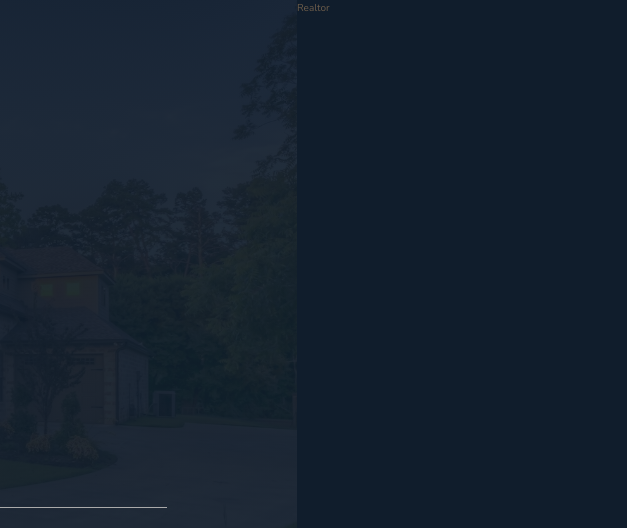
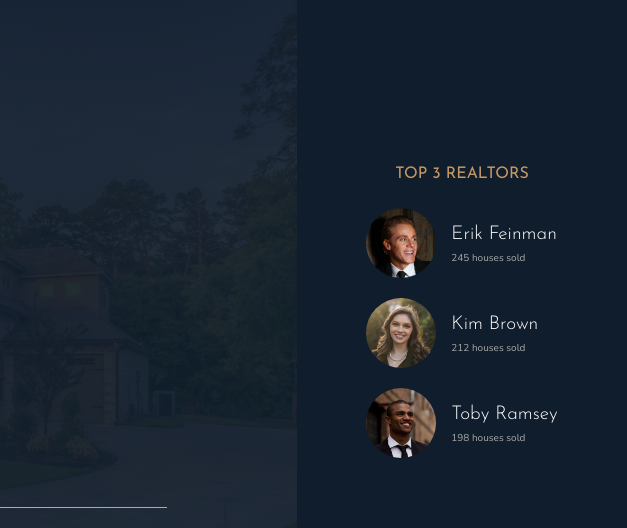
Before and after one commit to 2foil/AdvancedCSS, a website: page Nexter/index.html in a window 1280 px wide. Shown: the top 528 px of the page, 653-1280 px from the left. Drawn offline with nearby package versions, Linux system fonts and the light colour scheme.

Commit message:
realtor done

```diff
--- a/Nexter/index.html
+++ b/Nexter/index.html
@@ -21,23 +21,57 @@
             </a>
         </div>
         <header class="header">
-            <img src="./img/logo.png" alt="logo" class="header__logo">
+            <img src="./img/logo.png" alt="logo" class="header__logo" />
             <h3 class="heading-3">Your own home:</h3>
             <h1 class="heading-1">The ultimate personal freedom</h1>
             <button class="btn">view our properties</button>
             <div class="header__seenon-text">Seen on</div>
             <div class="header__seenon-logos">
-                <img src="./img/logo-bbc.png" alt="Seen on logo 1">
-                <img src="./img/logo-forbes.png" alt="Seen on logo 2">
-                <img src="./img/logo-techcrunch.png" alt="Seen on logo 3">
-                <img src="./img/logo-bi.png" alt="Seen on logo 4">
-            </div>
-
-
+                <img src="./img/logo-bbc.png" alt="Seen on logo 1" />
+                <img src="./img/logo-forbes.png" alt="Seen on logo 2" />
+                <img src="./img/logo-techcrunch.png" alt="Seen on logo 3" />
+                <img src="./img/logo-bi.png" alt="Seen on logo 4" />
             </div>
         </header>
         <div class="realtor">
-            Realtor
+            <h3 class="heading-3">
+                Top 3 realtors
+            </h3>
+            <div class="realtor__items">
+                <div class="realtor__item">
+                    <img
+                        src="./img/realtor-1.jpeg"
+                        alt="realtor 1"
+                        class="realtor__img"
+                    />
+                    <div class="realtor__info">
+                        <p class="realtor__name">Erik Feinman</p>
+                        <p class="realtor__sale">245 houses sold</p>
+                    </div>
+                </div>
+                <div class="realtor__item">
+                    <img
+                        src="./img/realtor-2.jpeg"
+                        alt="realtor 1"
+                        class="realtor__img"
+                    />
+                    <div class="realtor__info">
+                        <p class="realtor__name">Kim Brown</p>
+                        <p class="realtor__sale">212 houses sold</p>
+                    </div>
+                </div>
+                <div class="realtor__item">
+                    <img
+                        src="./img/realtor-3.jpeg"
+                        alt="realtor 1"
+                        class="realtor__img"
+                    />
+                    <div class="realtor__info">
+                        <p class="realtor__name">Toby Ramsey</p>
+                        <p class="realtor__sale">198 houses sold</p>
+                    </div>
+                </div>
+            </div>
         </div>
         <section class="features">
             <div class="feature">
--- a/Nexter/sass/_realtors.scss
+++ b/Nexter/sass/_realtors.scss
@@ -1,4 +1,37 @@
 .realtor {
     background-color: $color-secondary;
     grid-column: col-start 7 / full-end;
+
+    display: flex;
+    flex-direction: column;
+
+    justify-content: center;
+    align-items: center;
+
+    .heading-3 {
+        margin-bottom: 2rem;
+    }
+
+
+    &__item {
+        display: flex;
+        align-items: center;
+        margin-bottom: 2rem;
+    }
+
+    &__img {
+        display: block;
+        height: 7rem;
+        border-radius: 50%;
+        margin-right: 1.5rem;
+    }
+
+    &__name {
+        color: #fff;
+        font-size: 1.9rem;
+        font-family: $font-display;
+    }
+    &__sale {
+        color: #aaa;
+    }
 }
```
Also changed, not shown: Nexter/css/style.css.
